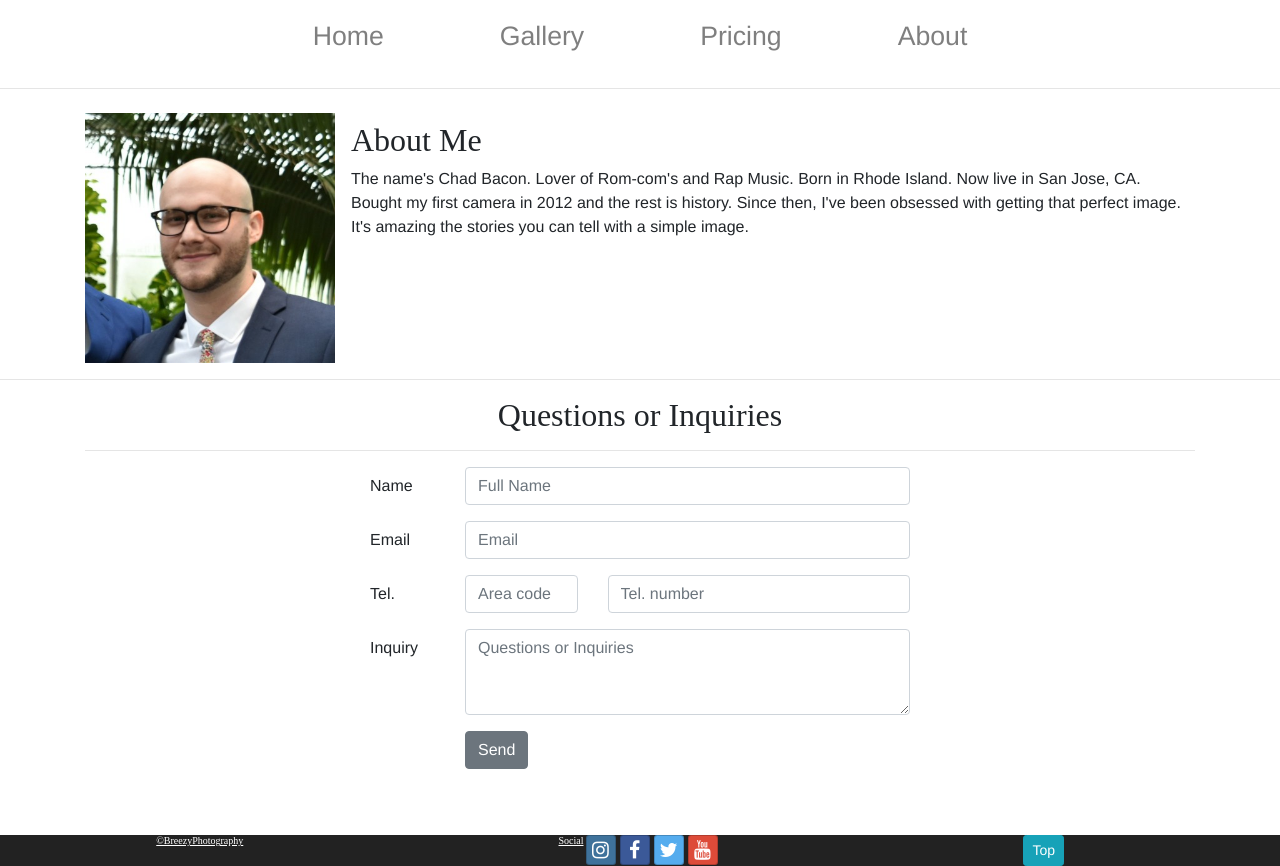
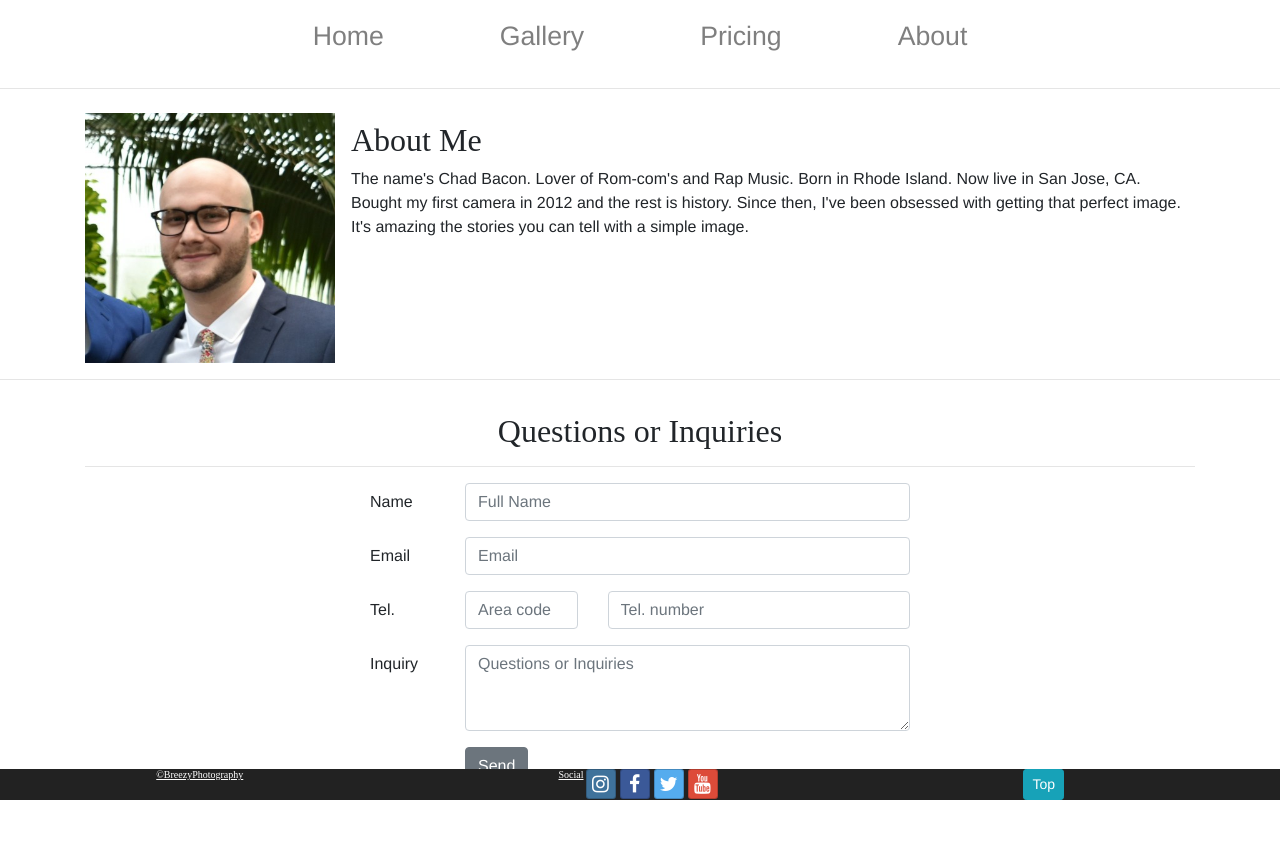
Before and after one commit to chadbaconator/Breezy, a website: page projectABOUT.html in a window 1280 px wide. After the commit the page ends 833 px from the top, so only its background shows below. Drawn offline with nearby package versions, Linux system fonts and the light colour scheme.

Commit message:
Final Friday

```diff
--- a/css/projectStyles.css
+++ b/css/projectStyles.css
@@ -77,3 +77,8 @@ h3 {
 .btn-social-icon {
   margin-right: 4px;
 }
+
+#orderForm {
+  margin-top: 2rem;
+  margin-bottom: 2rem;
+}
--- a/projectABOUT.html
+++ b/projectABOUT.html
@@ -104,7 +104,7 @@
 
 
     <footer>
-        <div class="site-footer">
+        <div class="site-footer fixed-bottom">
             <div class="container">
                 <div class="row row-content">
                     <div class="col-2 mx-auto">
```
Also changed, not shown: projectGallery.html (+4 -4 lines).
